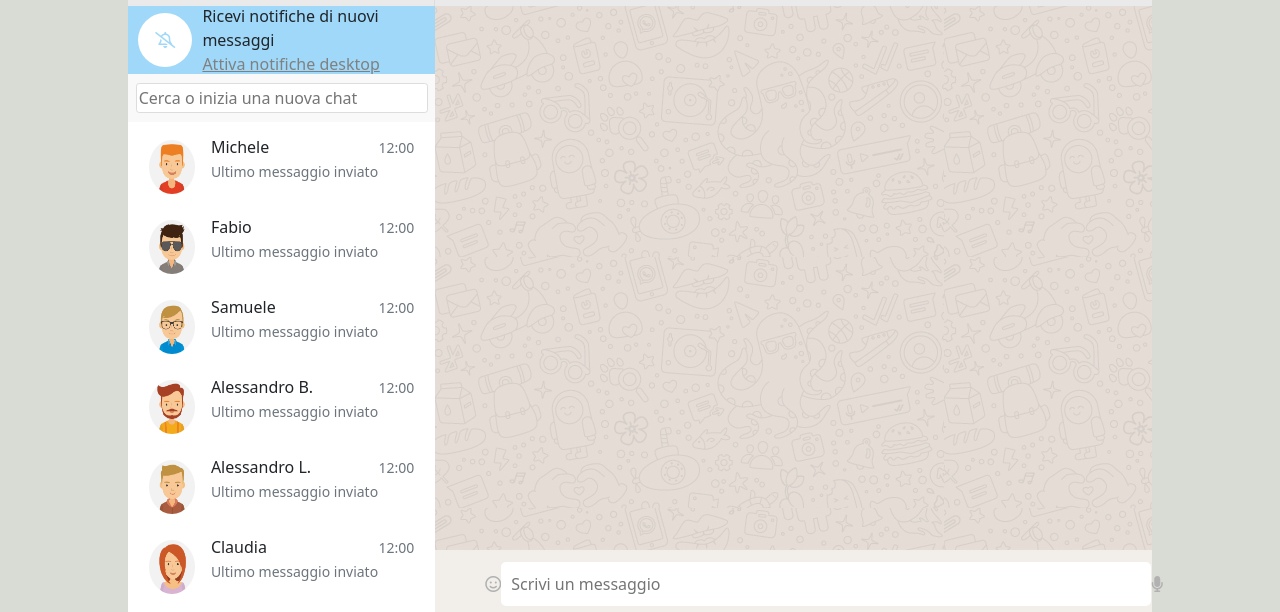
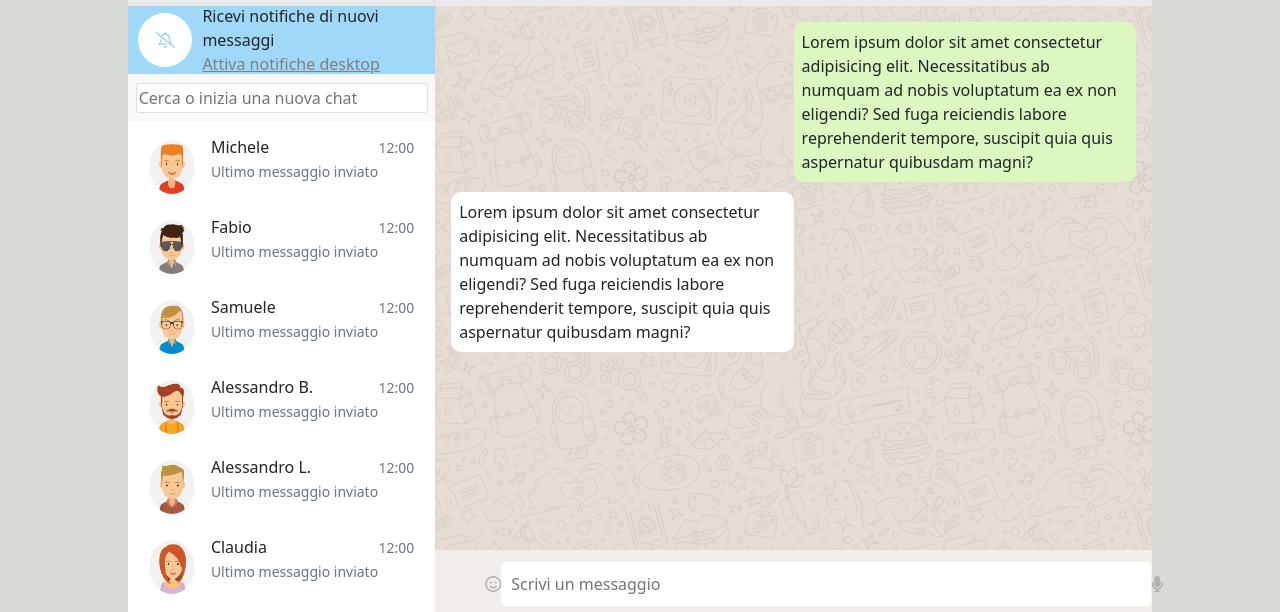
Before and after one commit to CristianoAltomonte/vue-boolzapp, a plain HTML site: page index.html in a window 1280 px wide. Shown: the part 122-734 px from the top of the page. Drawn offline with nearby package versions, Linux system fonts and the light colour scheme.

Commit message:
Area chat

```diff
--- a/assets/css/style.css
+++ b/assets/css/style.css
@@ -174,3 +174,22 @@ i {
 .list-group-item{
     border: none;
 }
+
+
+.sent{
+
+    background-color: rgba(220, 248, 192, 1);
+    max-width: 50%;
+    padding: 8px;
+    border-radius: 10px;
+    margin-bottom: 10px;
+    align-self: flex-end;
+}
+
+.received{
+    background-color: white;
+    max-width: 50%;
+    border-radius: 10px;
+    padding: 8px;
+    margin-bottom: 10px;
+}
--- a/index.html
+++ b/index.html
@@ -111,11 +111,15 @@
                     </div>
 
                     <!-- MAIN CHAT -->
-                    <div class="main-chat">
+                    <div class="main-chat p-3 d-flex flex-column">
 
-                        <!-- <div v-for="element in contacts">
-                            <p>{{element.message}}</p>
-                        </div> -->
+                        <div class="sent">
+                            <p class="mb-0">Lorem ipsum dolor sit amet consectetur adipisicing elit. Necessitatibus ab numquam ad nobis voluptatum ea ex non eligendi? Sed fuga reiciendis labore reprehenderit tempore, suscipit quia quis aspernatur quibusdam magni?</p>
+                        </div>
+
+                        <div class="received">
+                            <p class="mb-0">Lorem ipsum dolor sit amet consectetur adipisicing elit. Necessitatibus ab numquam ad nobis voluptatum ea ex non eligendi? Sed fuga reiciendis labore reprehenderit tempore, suscipit quia quis aspernatur quibusdam magni?</p>
+                        </div>
 
 
                     </div>
```
